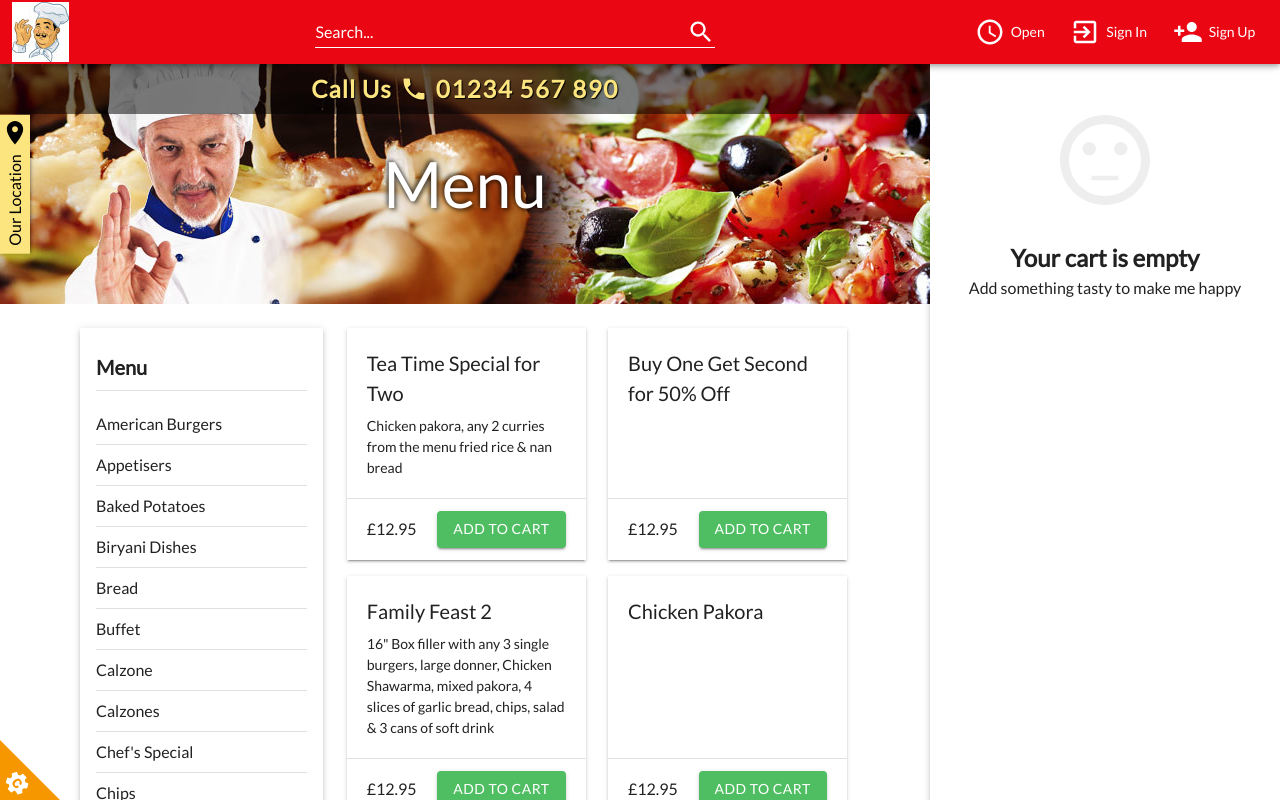
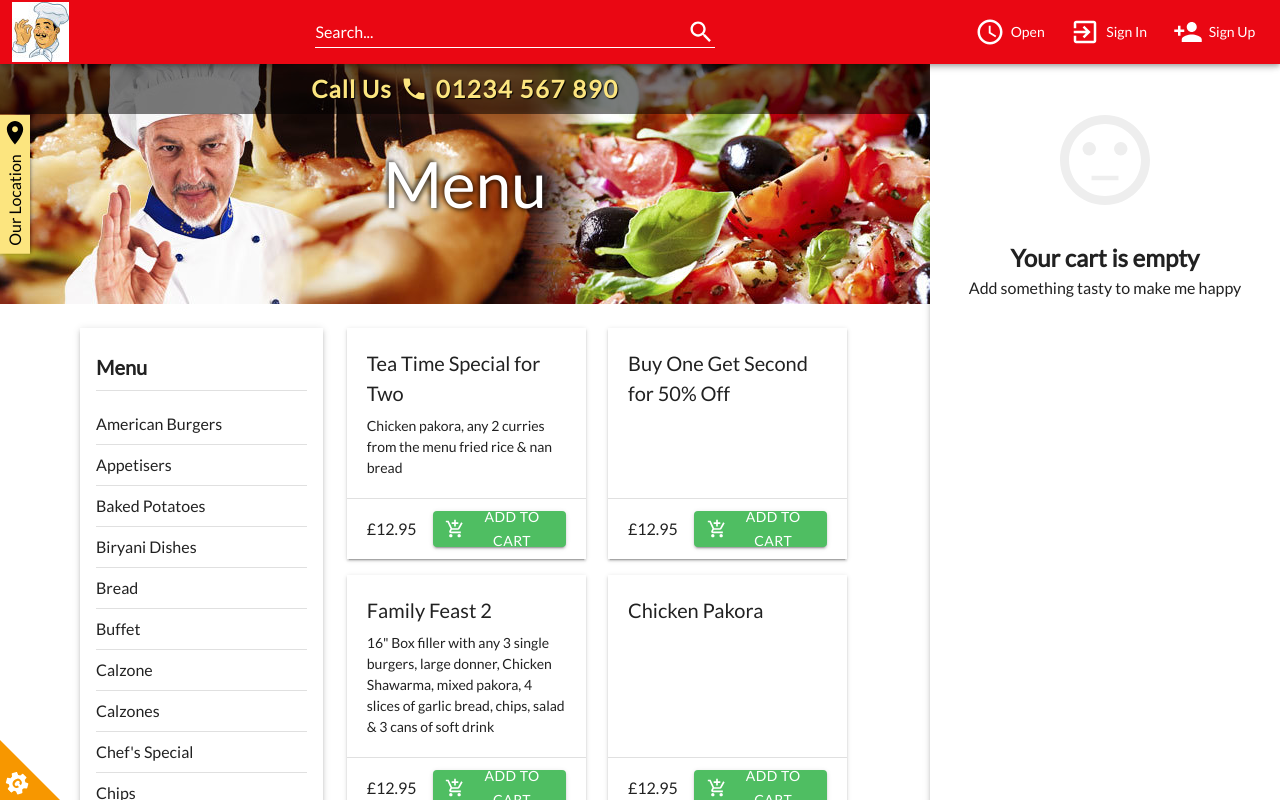
Before and after one commit to icedev214/eyas-food-ordering-site, a React (Create React App) app: page / in a window 1280 px wide. Shown: the top 800 px of the page. Built offline with nearby package versions, Linux system fonts and the light colour scheme.

Commit message:
Implement add to cart buttons tyle variation

```diff
--- a/src/components/SaleCard.js
+++ b/src/components/SaleCard.js
@@ -6,9 +6,16 @@ import {
   Typography,
   Box,
   Divider,
+  useMediaQuery,
 } from "@mui/material";
 
+import AddShoppingCartIcon from "@mui/icons-material/AddShoppingCart";
+
 const SaleCard = ({ data }) => {
+  const down_lg_matches = useMediaQuery((theme) =>
+    theme.breakpoints.down("lg")
+  );
+
   return (
     <Card
       elevation={2}
@@ -36,9 +43,21 @@ const SaleCard = ({ data }) => {
         <Button
           variant="contained"
           color="green"
-          sx={{ color: "white", letterSpacing: 0.5 }}
+          startIcon={<AddShoppingCartIcon />}
+          sx={{
+            color: "white",
+            letterSpacing: 0.5,
+            fontSize: 14,
+            height: 36,
+            minWidth: 54,
+            "& .MuiButton-startIcon": {
+              marginLeft: "0px",
+              marginRight: down_lg_matches ? "0px" : "6px",
+            },
+            px: 1.6,
+          }}
         >
-          ADD TO CART
+          {down_lg_matches ? "" : "ADD TO CART"}
         </Button>
       </CardActions>
     </Card>
```
